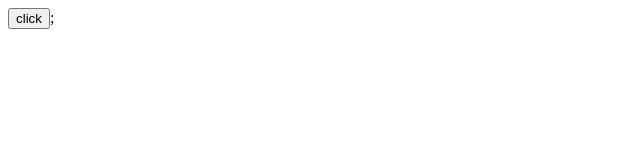
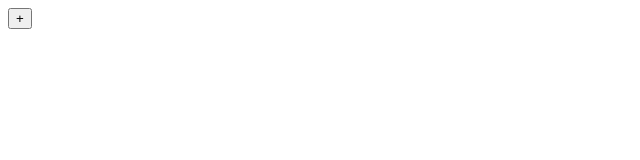
Before and after one commit to kensukegoto/memo-app-ts, a React (Create React App) app: page / in a window 1280 px wide. Shown: the top 160 px of the page, without its empty margins (0-640 px from the left). Built offline with nearby package versions, Linux system fonts and the light colour scheme.

Commit message:
[ADD] アイテムを+ボタンで追加する

```diff
--- /dev/null
+++ b/src/components/add-item.tsx
@@ -0,0 +1,17 @@
+import { useActions } from "../hooks/use-actions";
+interface AddItemProps {
+  previousItemId: string | null;
+}
+
+const AddItem: React.FC<AddItemProps> = ({ previousItemId }) => {
+  const { insertItemAfter } = useActions();
+  return (
+    <div>
+      <button
+        onClick={() => insertItemAfter(previousItemId,'text')}
+      >+</button>
+    </div>
+  )
+};
+
+export default AddItem;
--- a/src/components/item-text.tsx
+++ b/src/components/item-text.tsx
@@ -1,12 +1,18 @@
 import { useState } from "react";
+import { Item } from '../state';
+import AddItem from './add-item';
+interface ItemTextProps {
+  item: Item
+}
 
-const ItemText = () => {
+const ItemText: React.FC<ItemTextProps> = ({ item }) => {
 
   const [content,setContent] = useState('');
 
   return (
     <div>
       <input value={content} onChange={(val) => setContent(val.target.value)}/>
+      <AddItem previousItemId={item.id} />
     </div>
   )
 }
--- a/src/components/list-item.tsx
+++ b/src/components/list-item.tsx
@@ -1,22 +1,29 @@
+import { Fragment } from 'react';
 import { useTypedSelector } from '../hooks/use-typed-selector';
-import { useActions } from '../hooks/use-actions';
+import ItemText from './item-text';
+import AddItem from './add-item';
 
 const ListItem: React.FC = () => {
-  const { insertItemAfter } = useActions();
   const items = useTypedSelector(({
     items: {order,data}
   }) => {
     return order.map(id => data[id]);
   });
 
-  const onClick = () => {
-    insertItemAfter(null,'text');
-  }
+  console.log(items);
+
+  const renderedItems = items.map(item => {
+    return (
+      <Fragment key={item.id}>
+        <ItemText item={item} />
+      </Fragment>
+    );
+  });
 
   return (
     <div>
-      <button onClick={onClick}>click</button>
-      {items.map(item => item.id)};
+      <AddItem previousItemId={null} />
+      {renderedItems}
     </div>
   )
 };
```
